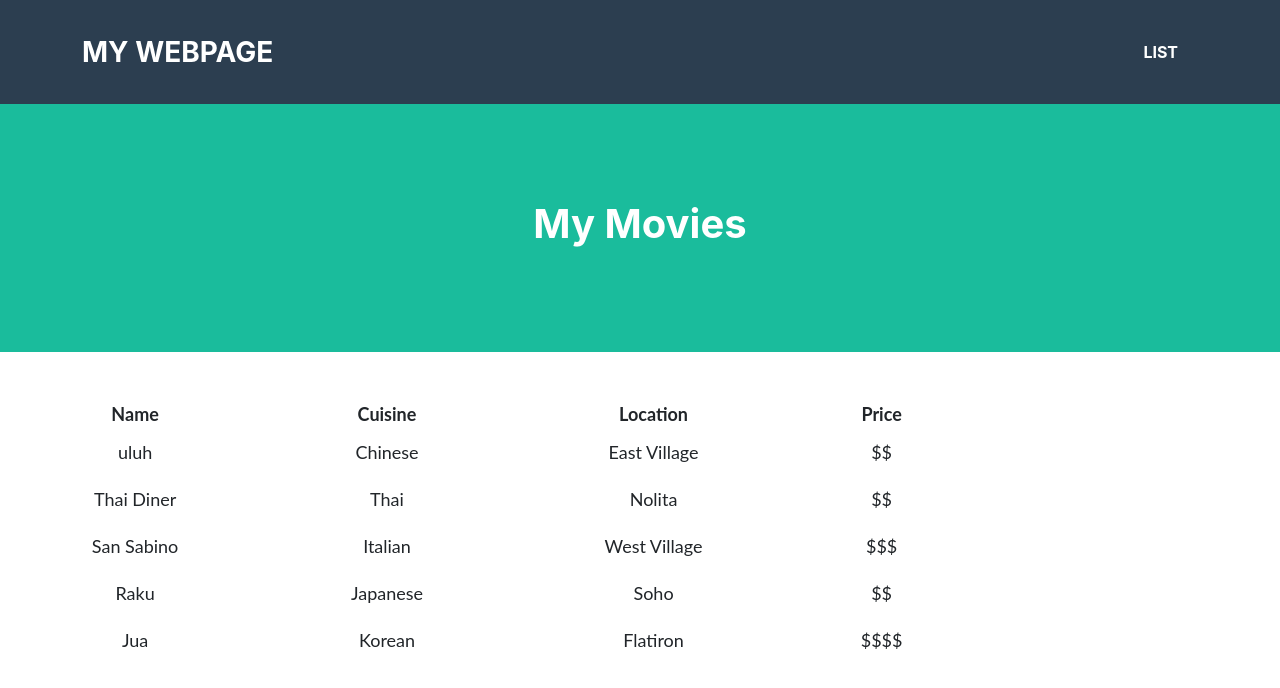
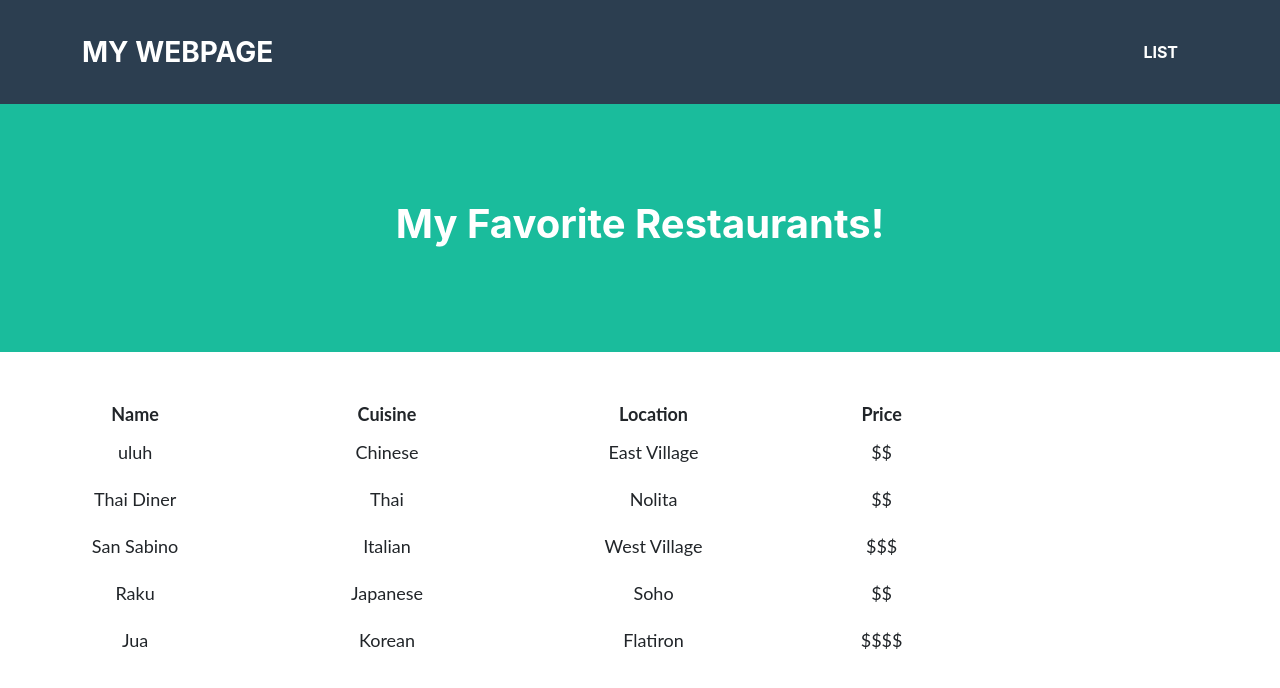
Before and after one commit to w72zheng/w72zheng.github.io, a plain HTML site: page list.html in a window 1280 px wide. Drawn offline with Linux system fonts and the light colour scheme.

Commit message:
Update list.html

```diff
--- a/list.html
+++ b/list.html
@@ -20,7 +20,7 @@
         </nav>
         <!--This code creates the middle section of the webpage-->
         <header class="masthead bg-primary text-white text-center">
-            <h1>My Movies</h1>
+            <h1>My Favorite Restaurants!</h1>
         </header>
         <!--Here is where the table will be loaded in.  The actual table will be loaded in JavaScript.-->
         <section class="mt-5 text-center">
```
